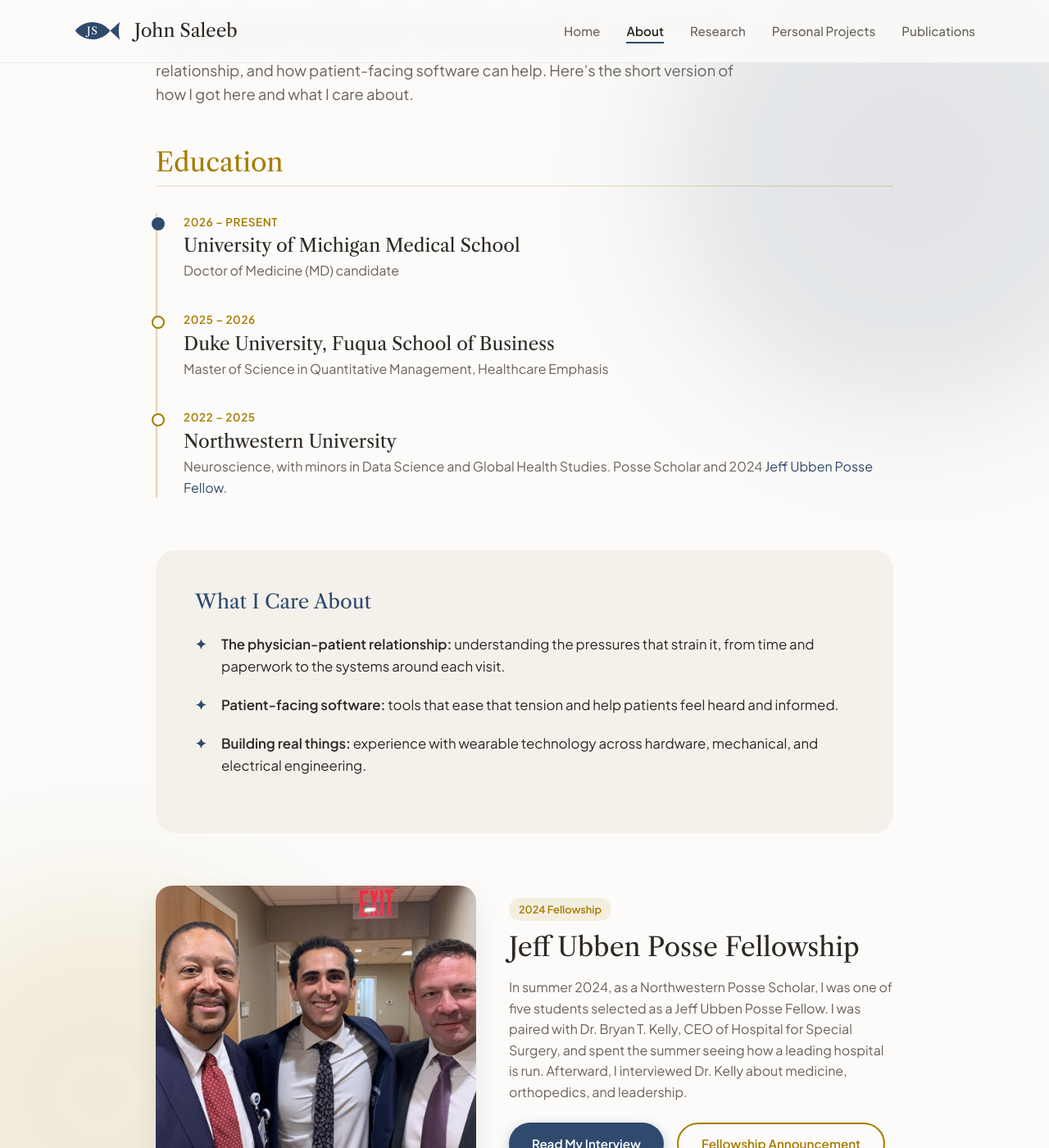
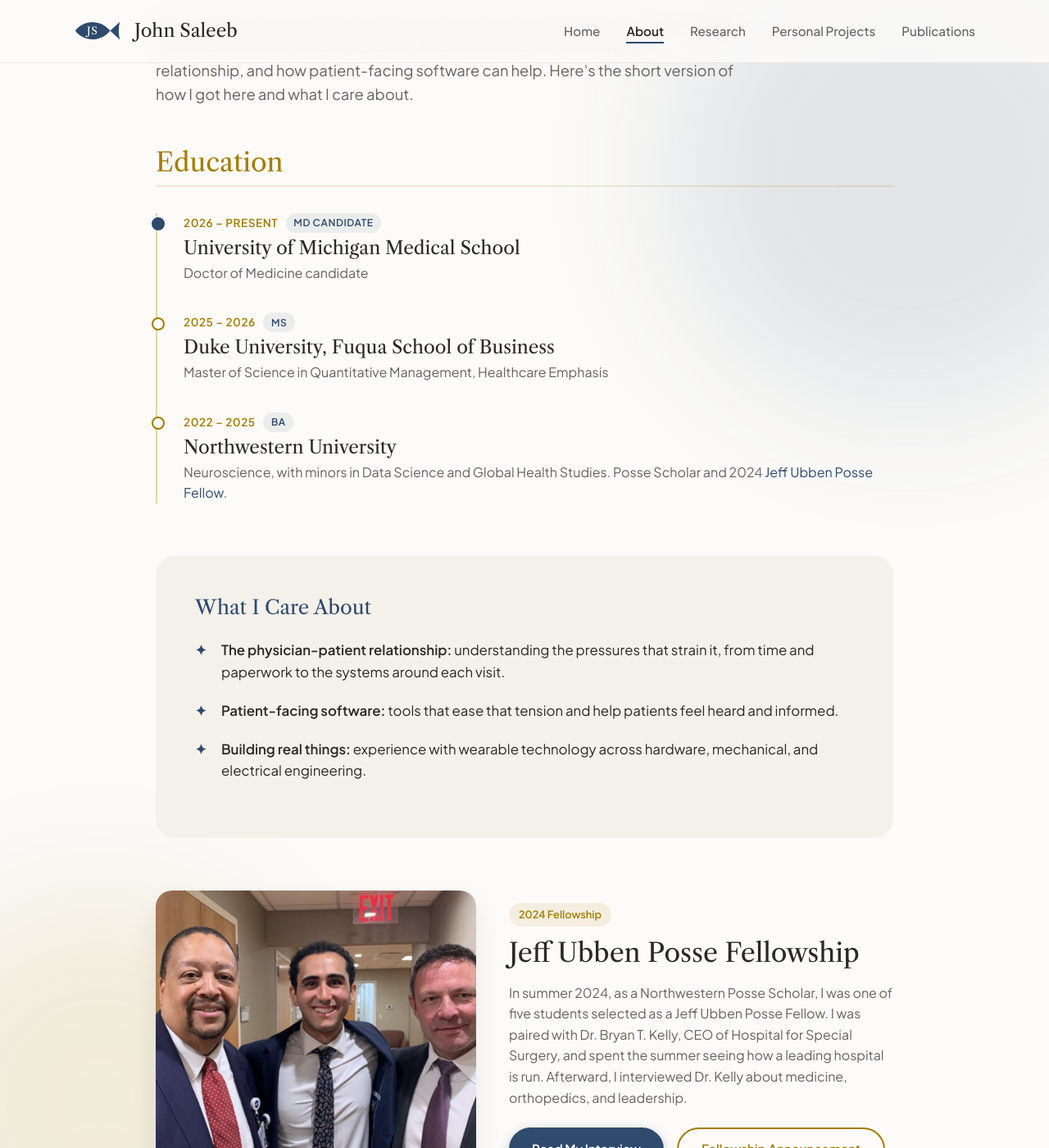
Before and after one commit to saleebj/johnsaleeb.github.io, a Jekyll site: the page built from about.md, in a window 1280 px wide and 1400 px high, scrolled down 205 px. Shown: the whole window at 82% size. Built offline with Jekyll 4.4.1, drawn with Linux system fonts in a browser that asks for light colours.

Commit message:
About timeline: degree badges (MD Candidate, MS, BA) (#13)
Claude-Session: https://claude.ai/code/session_01AX4NMhvRhiGvoxVxQNFXnv

Co-authored-by: Claude <noreply@anthropic.com>

```diff
--- a/about.md
+++ b/about.md
@@ -15,17 +15,17 @@ description: "About John Saleeb: medical student, the physician-patient relation
   <h2 class="section-heading">Education</h2>
   <ol class="timeline">
     <li class="timeline-item">
-      <span class="timeline-date">2026 – Present</span>
+      <span class="timeline-date">2026 – Present <span class="degree">MD Candidate</span></span>
       <h3>University of Michigan Medical School</h3>
-      <p>Doctor of Medicine (MD) candidate</p>
+      <p>Doctor of Medicine candidate</p>
     </li>
     <li class="timeline-item">
-      <span class="timeline-date">2025 – 2026</span>
+      <span class="timeline-date">2025 – 2026 <span class="degree">MS</span></span>
       <h3>Duke University, Fuqua School of Business</h3>
       <p>Master of Science in Quantitative Management, Healthcare Emphasis</p>
     </li>
     <li class="timeline-item">
-      <span class="timeline-date">2022 – 2025</span>
+      <span class="timeline-date">2022 – 2025 <span class="degree">BA</span></span>
       <h3>Northwestern University</h3>
       <p>Neuroscience, with minors in Data Science and Global Health Studies. Posse Scholar and 2024 <a href="#ubben">Jeff Ubben Posse Fellow</a>.</p>
     </li>
--- a/assets/css/main.scss
+++ b/assets/css/main.scss
@@ -736,13 +736,24 @@ strong {
   }
 
   .timeline-date {
-    display: block;
+    display: flex;
+    align-items: center;
+    gap: 0.6rem;
     font-size: 0.85rem;
     font-weight: 600;
     letter-spacing: 0.04em;
     text-transform: uppercase;
     color: $accent-secondary;
     margin-bottom: 0.25rem;
+
+    .degree {
+      font-size: 0.75rem;
+      letter-spacing: 0.05em;
+      padding: 0.15rem 0.6rem;
+      border-radius: 30px;
+      background-color: rgba($accent-color, 0.08);
+      color: $accent-color;
+    }
   }
 
   h3 {
```
